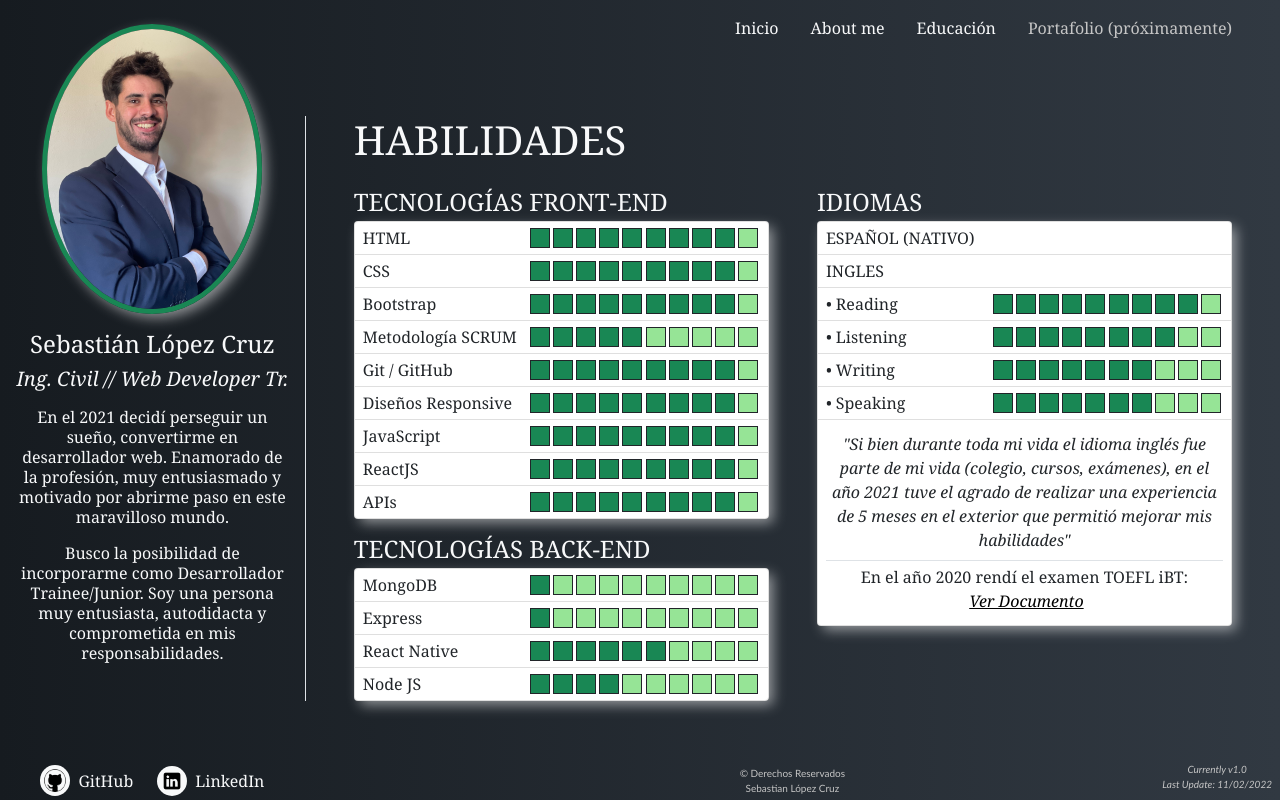
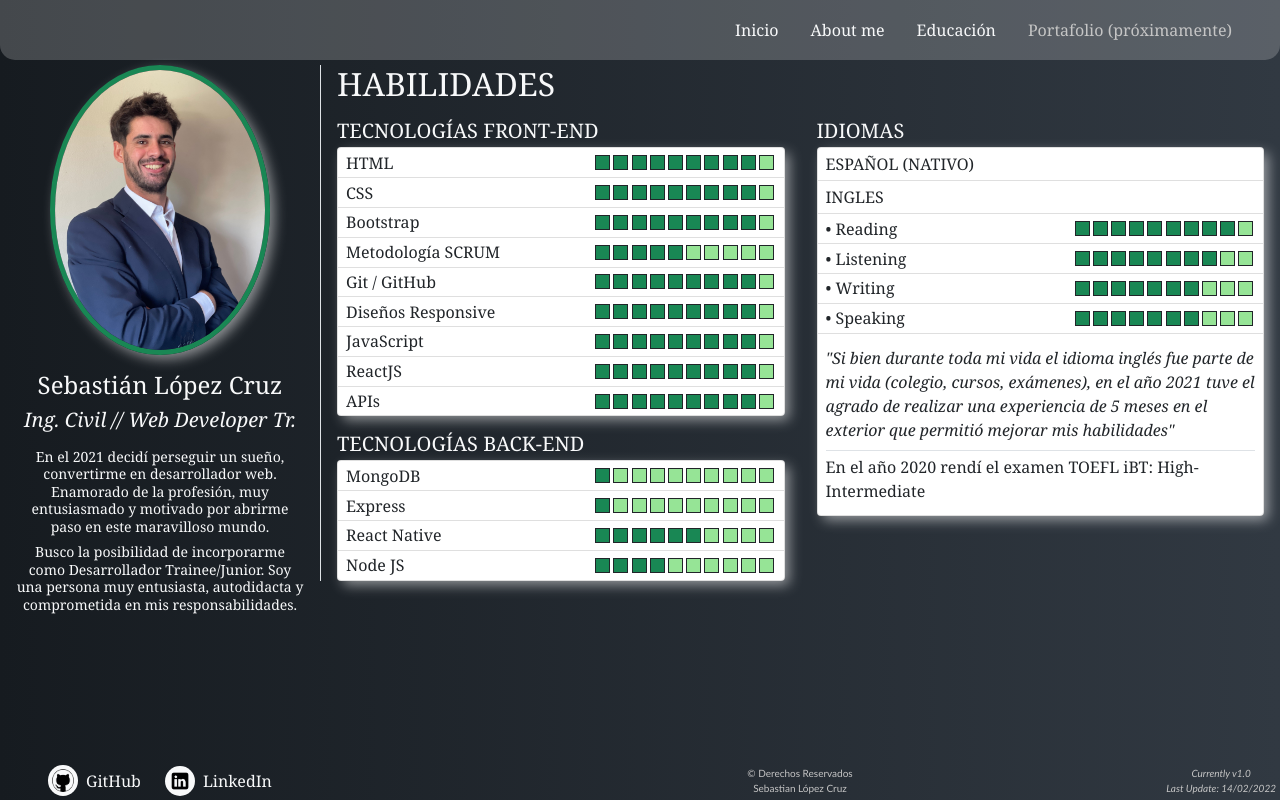
Before and after one commit to seba-lc/CV, a React (Create React App) app: page / in a window 1280 px wide. Built offline with nearby package versions, Linux system fonts and the light colour scheme.

Commit message:
version 1.0 finalizada

```diff
--- a/src/App.css
+++ b/src/App.css
@@ -13,7 +13,8 @@ body{
 
 }
 .main-page {
-  height: 100vh;
+  height: 100vh !important;
+  padding-top: 65px !important;
 }
 .footer-style {
   width: 100%;
@@ -27,15 +28,25 @@ body{
   box-shadow: 5px 5px 13px -1px rgba(255, 255, 255, 0.52);
 }
 .cv-margin{
-  width: 400px;
+  /* width: 400px; */
   background-color: transparent;
 }
 .nav-box{
-  height: 55px;
+  /* height: 60px; */
+  background-color: rgba(252, 252, 252, 0.4) !important;
+  border-bottom-left-radius: 15px;
+  border-bottom-right-radius: 15px;
+  z-index: 10;
+}
+@media screen and (min-width: 992px){
+  .nav-box{
+    height: 60px;
+    background-color: rgba(252, 252, 252, 0.2) !important;
+  }
 }
 .progress{
-  height: 20px;
-  width: 20px;
+  height: 15px;
+  width: 15px;
   background-color: rgb(150, 228, 150);
   border: solid 1px;
   border-radius: 0;
@@ -74,3 +85,15 @@ body{
   font-weight: 100 !important;
   color: #c5c5c5 !important;
 }
+.fs-7{
+  font-size: 14px;
+}
+.py-05{
+  padding-top: 0.15rem !important;
+  padding-bottom: 0.15rem !important;
+}
+@media screen and (min-width: 576px) {
+  .list-box{
+    width: 576px;
+  }
+}
--- a/src/App.js
+++ b/src/App.js
@@ -9,26 +9,45 @@ import Optional from "./components/Optional";
 import Aboutme from "./components/Aboutme";
 import Education from "./components/Education";
 import Portfolio from "./components/Portfolio";
+import { Container, Row, Col } from "react-bootstrap";
+import { useEffect, useState } from "react";
 
 function App() {
+  const [width, setWidth] = useState (window.innerWidth);
+
+  const handleResize = () => {
+    setWidth(window.innerWidth);
+  }
+
+  useEffect(() => {
+    window.addEventListener('resize', handleResize)
+    handleResize();
+  }, [])
+
+
   return (
     <>
-      <div className="container-fluid d-flex main-page">
-        <div className="cv-margin">
-          <Margin />
-        </div>
-        <div className="bg-transparent w-100 d-flex flex-column justify-content-between ">
-          <Header />
-          <Routes>
-            <Route exact path="/" element={<Init />} />
-            <Route exact path="/optional" element={<Optional />} />
-            <Route exact path="/aboutme" element={<Aboutme />} />
-            <Route exact path="/education" element={<Education />} />
-            <Route exact path="/portfolio" element={<Portfolio />} />
-          </Routes>
-          <Footer />
-        </div>
-      </div>
+      <Container fluid className="main-page">
+        <Row className="h-100">
+          <Header width = {width} />
+          <Col xl={3} className="cv-margin">
+            <Margin width = {width} />
+          </Col>
+          <Col
+            xl={9}
+            className="bg-transparent d-flex flex-column justify-content-between"
+          >
+            <Routes>
+              <Route exact path="/" element={<Init width = {width} />} />
+              <Route exact path="/optional" element={<Optional />} />
+              <Route exact path="/aboutme" element={<Aboutme width = {width} />} />
+              <Route exact path="/education" element={<Education width = {width} />} />
+              <Route exact path="/portfolio" element={<Portfolio />} />
+            </Routes>
+            <Footer width = {width} />
+          </Col>
+        </Row>
+      </Container>
     </>
   );
 }
--- a/src/components/Aboutme.js
+++ b/src/components/Aboutme.js
@@ -1,20 +1,21 @@
-const Aboutme = () => {
+const Aboutme = ({width}) => {
   return (
-    <div className="text-start display-6 d-flex flex-column justify-content-center align-items-start text-light border-start px-5">
-      <h1 className="mb-2">ABOUT-ME</h1>
-      <p className="fs-6 my-2 text-decoration-underline">EXTRACTO</p>
-      <p className="fs-6 my-2">En el 2021 decidí perseguir un sueño, convertirme en desarrollador web. Actualmente transitando el camino del back-end (MongoDB, Express, React, NodeJS), luego de haber finalizado con front-end (HTML, CSS, JavaScript, Frameworks, ReactJS, Git). Enamorado de la profesión, muy entusiasmado y motivado por abrirme paso en este maravilloso mundo. </p>
-      <p className="fs-6 my-2">Ingeniero Civil graduado de la Universidad Nacional de Tucumán, con experiencia en el sector del cálculo estructural, y en la dirección técnica de obras. También experiencia como ayudante estudiantil de la Universidad.</p>
-      <p className="fs-6 my-2">Todo alineado con una única directriz: CREAR. Ahora en un mundo sin límites ni fronteras: el mundo de la tecnología.</p>
+    <div className={`text-start display-6 d-flex flex-column justify-content-center align-items-start text-light border-start ${width < 1200 ? 'px-3 mt-4' : 'px-5'}`}>
+      <h2 className="mb-2">ABOUT-ME</h2>
+      <p className="fs-6 my-1 text-decoration-underline">EXTRACTO</p>
+      <p className="fs-6 my-1">En el 2021 decidí perseguir un sueño, convertirme en desarrollador web. Actualmente transitando el camino del back-end (MongoDB, Express, React, NodeJS), luego de haber finalizado con front-end (HTML, CSS, JavaScript, Frameworks, ReactJS, Git). Enamorado de la profesión, muy entusiasmado y motivado por abrirme paso en este maravilloso mundo. </p>
+      <p className="fs-6 my-1">Ingeniero Civil graduado de la Universidad Nacional de Tucumán, con experiencia en el sector del cálculo estructural, y en la dirección técnica de obras. También experiencia como ayudante estudiantil de la Universidad.</p>
+      <p className="fs-6 my-1">Todo alineado con una única directriz: CREAR. Ahora en un mundo sin límites ni fronteras: el mundo de la tecnología.</p>
       <p className="fs-6 my-2 text-decoration-underline">DATOS PERSONALES</p>
-      <p className="fs-6 my-2">■ NOMBRE: Sebastián López Cruz</p>
-      <p className="fs-6 my-2">■ DOMICILIO ACTUAL: Yerba Buena, Tucumán, Argentina</p>
-      <p className="fs-6 my-2">■ CELULAR: +5493813038285</p>
-      <p className="fs-6 my-2">■ EMAIL: sebalopezx@gmail.com</p>
-      <p className="fs-6 my-2">■ ESTADO CIVIL: Soltero</p>
-      <p className="fs-6 my-2">■ NACIONALIDAD: Argentina</p>
+      <p className="fs-6 my-1">■ NOMBRE: Sebastián López Cruz</p>
+      <p className="fs-6 my-1">■ DOMICILIO ACTUAL: Yerba Buena, Tucumán, Argentina</p>
+      <p className="fs-6 my-1">■ CELULAR: +5493813038285</p>
+      <p className="fs-6 my-1">■ EMAIL: sebalopezx@gmail.com</p>
+      <p className="fs-6 my-1">■ ESTADO CIVIL: Soltero</p>
+      <p className="fs-6 my-1">■ NACIONALIDAD: Argentina</p>
+      <p className="fs-6 my-1">■ NACIMIENTO: 28/10/1994</p>
       <p className="fs-6 my-2 text-decoration-underline">HOBBIES</p>
-      <p className="fs-6 my-2">Amante de los deportes, la lectura, la escritura. Asombrado por las capacidades del intelecto humano, busco siempre llevarme al límite. Pasión por viajar.</p>
+      <p className="fs-6 my-1">Amante de los deportes, la lectura, la escritura. Asombrado por las capacidades del intelecto humano, busco siempre llevarme al límite.</p>
     </div>
   );
 };
--- a/src/components/Init.js
+++ b/src/components/Init.js
@@ -3,18 +3,18 @@ import TecItem from "./TecItem";
 import toeflTest from "./../files/toefl.pdf";
 import { useState } from "react";
 
-const Init = () => {
-  const [show, setShow] = useState(false);
+const Init = ({width}) => {
+  // const [show, setShow] = useState(false);
 
-  const handleClose = () => setShow(false);
-  const handleShow = () => setShow(true);
+  // const handleClose = () => setShow(false);
+  // const handleShow = () => setShow(true);
 
   return (
-    <div className="text-center text-light border-start px-5">
-      <h2 className="fs-1 text-start mb-4">HABILIDADES</h2>
-      <div className="d-flex justify-content-around">
-        <div className="w-50 me-4">
-          <h4 className="text-start pb-1">TECNOLOGÍAS FRONT-END</h4>
+    <div className="text-center text-light border-start container-fluid">
+      <h2 className={`fs-2 mb-3 px-3 ${width < 1200 ? 'text-center mt-5' : 'text-start'}`}>HABILIDADES</h2>
+      <div className="d-flex justify-content-around row">
+        <div className={`col-12 col-lg-6 px-3 ${width < 1200 ? 'list-box' : null}`}>
+          <h4 className="text-start pb-1 fs-5">TECNOLOGÍAS FRONT-END</h4>
           <ListGroup className="list-style">
             <TecItem tecnology="HTML" progress={9} />
             <TecItem tecnology="CSS" progress={9} />
@@ -26,7 +26,7 @@ const Init = () => {
             <TecItem tecnology="ReactJS" progress={9} />
             <TecItem tecnology="APIs" progress={9} />
           </ListGroup>
-          <h4 className="mt-3 text-start pb-1">TECNOLOGÍAS BACK-END</h4>
+          <h4 className="mt-3 text-start pb-1 fs-5">TECNOLOGÍAS BACK-END</h4>
           <ListGroup className="list-style">
             <TecItem tecnology="MongoDB" progress={1} />
             <TecItem tecnology="Express" progress={1} />
@@ -34,8 +34,8 @@ const Init = () => {
             <TecItem tecnology="Node JS" progress={4} />
           </ListGroup>
         </div>
-        <div className="w-50 ms-4">
-          <h4 className="text-start pb-1">IDIOMAS</h4>
+        <div className={`px-3 col-12 col-lg-6 ${width < 1200 ? 'list-box' : null}`}>
+          <h4 className="text-start pb-1 fs-5">IDIOMAS</h4>
           <ListGroup className="list-style">
             <ListGroup.Item className="text-start px-2 py-1">
               ESPAÑOL (NATIVO)
@@ -48,30 +48,27 @@ const Init = () => {
             <TecItem tecnology="• Writing" progress={7} />
             <TecItem tecnology="• Speaking" progress={7} />
             <ListGroup.Item className="text-center px-2 py-1">
-              <p className="text-center my-2 fst-italic">
+              <p className="text-start my-2 fst-italic">
                 "Si bien durante toda mi vida el idioma inglés fue parte de mi
                 vida (colegio, cursos, exámenes), en el año 2021 tuve el agrado
                 de realizar una experiencia de 5 meses en el exterior que
                 permitió mejorar mis habilidades"
               </p>
-              <p className="my-2 px-2 pt-1 border-top">
-                En el año 2020 rendí el examen TOEFL iBT:{" "}
-                <button
+              <p className="my-2 pt-1 border-top text-start">
+                En el año 2020 rendí el examen TOEFL iBT: High-Intermediate{" "}
+                {/* <button
                   className="btn-nostyle fst-italic ps-1"
                   onClick={handleShow}
                 >
                   Ver Documento
-                </button>
+                </button> */}
               </p>
 
-              <Modal
+              {/* <Modal
                 show={show}
                 onHide={handleClose}
                 className="position-fixed modal-style"
               >
-                {/* <Modal.Header closeButton>
-                  <Modal.Title>Modal heading</Modal.Title>
-                </Modal.Header> */}
                 <Modal.Body>
                   <embed
                     src={toeflTest}
@@ -80,7 +77,7 @@ const Init = () => {
                     height={600}
                   />
                 </Modal.Body>
-              </Modal>
+              </Modal> */}
             </ListGroup.Item>
           </ListGroup>
         </div>
--- a/src/components/TecItem.js
+++ b/src/components/TecItem.js
@@ -2,7 +2,7 @@ import { ListGroup } from "react-bootstrap";
 
 const TecItem = (props) => {
   return (
-    <ListGroup.Item className="d-flex justify-content-between align-items-center px-2 py-1">
+    <ListGroup.Item className="d-flex justify-content-between align-items-center px-2 py-05">
       {props.tecnology}
       <div className="d-flex">
         <div className={props.progress >= 1 ? 'progress bg-success' : 'progress'}></div>
--- a/src/components/common/Footer.js
+++ b/src/components/common/Footer.js
@@ -1,18 +1,26 @@
 // import gitHub from './../../assets/github.png'
 // import linkedin from './../../assets/linkedin.png'
+import Social from "./Social";
 
-const Footer = () => {
+const Footer = ({width}) => {
   return (
-    <div className="container-fluid text-light position-relative">
+    <div className="container-fluid text-light position-relative mt-3">
+      <div className="row">
+        <div className="col-12 mb-1">
+          {
+            width < 1200 ? <Social /> : null
+          }
+        </div>
+      </div>
       <div className="row footer-style justify-content-center align-items-center text-center py-1">
         <div className="col-12">
           <p className='fs-6 py-0 footer-font'>© Derechos Reservados</p>
           <p className='fs-6 py-0 footer-font'>Sebastian López Cruz</p>
         </div>
       </div>
-      <div className="position-absolute end-0 bottom-0 m-2 footer-font text-center">
+      <div className={width < 579 ? "col-12 text-center footer-font mt-1 ms-auto" : "position-absolute end-0 bottom-0 m-1 footer-font text-center"}>
         <p className="fst-italic">Currently v1.0</p>
-        <p className="fst-italic">Last Update: 11/02/2022</p>
+        <p className="fst-italic">Last Update: 14/02/2022</p>
       </div>
     </div>
   );
--- a/src/components/common/Header.js
+++ b/src/components/common/Header.js
@@ -1,17 +1,17 @@
 import { Navbar, Container, Nav, NavDropdown } from 'react-bootstrap';
 import {Link} from 'react-router-dom';
 
-const Header = () => {
+const Header = ({width}) => {
   return (
-    <Navbar bg="transparent" expand="lg">
-      <Container fluid className='nav-box'>
-        <Navbar.Toggle aria-controls="basic-navbar-nav" className='ms-auto m-2' />
+    <Navbar bg="transparent" expand="lg" className='position-fixed top-0 nav-box'>
+      <Container fluid>
+        <Navbar.Toggle aria-controls="basic-navbar-nav my-0" className='ms-auto m-2 border-light' />
         <Navbar.Collapse id="basic-navbar-nav">
           <Nav className="ms-auto">
-            <Link to='/' className='mx-3 nav-link text-light'>Inicio</Link>
-            <Link to='/aboutme' className='mx-3 nav-link text-light'>About me</Link>
-            <Link to='/education' className='mx-3 nav-link text-light'>Educación</Link>
-            <Link to='/portfolio' className='ms-3 me-5 nav-link disabled-forme disabled'>Portafolio (próximamente)</Link>
+            <Link to='/' className={`mx-3 nav-link ${width < 992 ? 'text-dark' : 'text-light'}`}>Inicio</Link>
+            <Link to='/aboutme' className={`mx-3 nav-link ${width < 992 ? 'text-dark' : 'text-light'}`}>About me</Link>
+            <Link to='/education' className={`mx-3 nav-link ${width < 992 ? 'text-dark' : 'text-light'}`}>Educación</Link>
+            <Link to='/portfolio' className={`ms-3 me-5 nav-link disabled-forme disabled`}>Portafolio (próximamente)</Link>
           </Nav>
         </Navbar.Collapse>
       </Container>
--- a/src/components/common/Margin.js
+++ b/src/components/common/Margin.js
@@ -1,27 +1,24 @@
 import imgCv from './../../assets/img-cv.jpg';
-import gitHub from './../../assets/github.png'
-import linkedin from './../../assets/linkedin.png'
+import Social from './Social';
 
-const Margin = () => {
+const Margin = ({width}) => {
+
   return (
     <div className="d-flex flex-column justify-content-between align-items-center w-100 text-light px-3 h-100">
-      <div className='mt-4 d-flex flex-column align-items-center'>
-        <img src={imgCv} width='220' className='rounded-circle border border-success border-5 image-style' alt="cv-image" />
-        <h4 className='fs-4 text-center mt-3'>Sebastián López Cruz</h4>
-        <h4 className='fs-5 fst-italic text-center my-2'>Ing. Civil // Web Developer Tr.</h4>
-        <p className='text-center lh-sm my-2'>En el 2021 decidí perseguir un sueño, convertirme en desarrollador web. Enamorado de la profesión, muy entusiasmado y motivado por abrirme paso en este maravilloso mundo.</p>
-        <p className='text-center lh-sm my-2'>Busco la posibilidad de incorporarme como Desarrollador Trainee/Junior. Soy una persona muy entusiasta, autodidacta y comprometida en mis responsabilidades.</p>
+      <div className={`row align-items-center ${width < 992 ? 'list-box' : null}`}>
+        <div className='col-12 col-lg-6 col-xl-12 d-flex flex-column align-items-center'>
+          <img src={imgCv} width='220' className='rounded-circle border border-success border-5 image-style' alt="cv-image" />
+          <h4 className='fs-4 text-center mt-3'>Sebastián López Cruz</h4>
+          <h4 className='fs-5 fst-italic text-center my-2'>Ing. Civil // Web Developer Tr.</h4>
+        </div>
+          <div className={`col-12 col-lg-6 col-xl-12`}>
+            <p className='text-center lh-sm my-2 fs-7'>En el 2021 decidí perseguir un sueño, convertirme en desarrollador web. Enamorado de la profesión, muy entusiasmado y motivado por abrirme paso en este maravilloso mundo.</p>
+            <p className='text-center lh-sm my-2 fs-7'>Busco la posibilidad de incorporarme como Desarrollador Trainee/Junior. Soy una persona muy entusiasta, autodidacta y comprometida en mis responsabilidades.</p>
+          </div>
       </div>
-      <div className='w-100 d-flex justify-content-center py-1'>
-        <a href='https://github.com/seba-lc/' target='_blank' className='d-flex align-items-center text-light text-decoration-none'>
-          <img className='bg-light rounded-circle p-1' src={gitHub} width={30} alt="" />
-          <span className='ms-2'>GitHub</span>
-        </a>
-        <a href='https://www.linkedin.com/in/sebalc' target='_blank' className='d-flex align-items-center ms-4 text-light text-decoration-none'>
-          <img  className='bg-light rounded-circle p-1' src={linkedin} width={30} alt="" />
-          <span className='ms-2'>LinkedIn</span>
-        </a>
-      </div>
+      {
+        width < 1200 ? null : <Social />
+      }
     </div>
   );
 };
--- /dev/null
+++ b/src/components/common/Social.js
@@ -0,0 +1,19 @@
+import gitHub from './../../assets/github.png';
+import linkedin from './../../assets/linkedin.png';
+
+const Social = () => {
+  return (
+      <div className='w-100 d-flex justify-content-center py-1'>
+        <a href='https://github.com/seba-lc/' target='_blank' className='d-flex align-items-center text-light text-decoration-none'>
+          <img className='bg-light rounded-circle p-1' src={gitHub} width={30} alt="" />
+          <span className='ms-2'>GitHub</span>
+        </a>
+        <a href='https://www.linkedin.com/in/sebalc' target='_blank' className='d-flex align-items-center ms-4 text-light text-decoration-none'>
+          <img  className='bg-light rounded-circle p-1' src={linkedin} width={30} alt="" />
+          <span className='ms-2'>LinkedIn</span>
+        </a>
+      </div>
+  );
+};
+
+export default Social;
```
Also changed, not shown: src/components/Education.js (+16 -16 lines).
